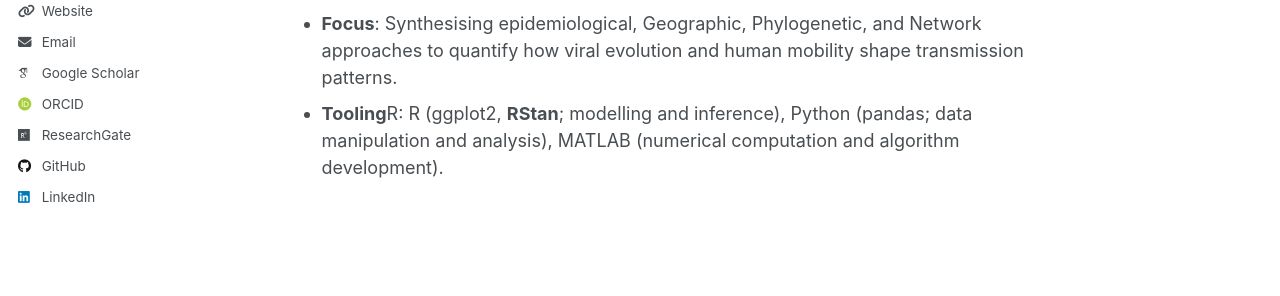
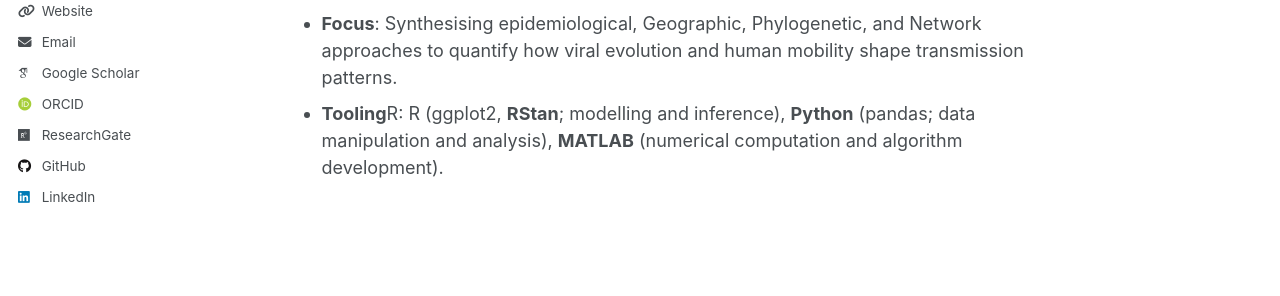
Before and after one commit to WangDongHKU/Dong_WANG.github.io, a Jekyll site: the page built from _pages/about.md, in a window 1280 px wide and 900 px high, scrolled down 1157 px. Shown: the part 320-616 px from the top of the window. Built offline with Jekyll 4.4.1, drawn with Linux system fonts in a browser that asks for light colours; some web fonts are replaced; a script that is not in the unit is left out.

```diff
--- a/_pages/about.md
+++ b/_pages/about.md
@@ -36,4 +36,4 @@ Built mechanistic models with multi-stream surveillance to predict influenza and
 ---
 -  **Core**: Epidemiology, Higher-order interaction modelling, Statistical inference, Complex network analysis, Spatial analytics, Bayesian hierarchical modelling, Genomic epidemiology, Collective behaviour analysis.
 -  **Focus**: Synthesising epidemiological, Geographic, Phylogenetic, and Network approaches to quantify how viral evolution and human mobility shape transmission patterns.
--  **Tooling**R: R (ggplot2, **RStan**; modelling and inference), Python (pandas; data manipulation and analysis), MATLAB (numerical computation and algorithm development).
+-  **Tooling**R: R (ggplot2, **RStan**; modelling and inference), **Python** (pandas; data manipulation and analysis), **MATLAB** (numerical computation and algorithm development).
```
